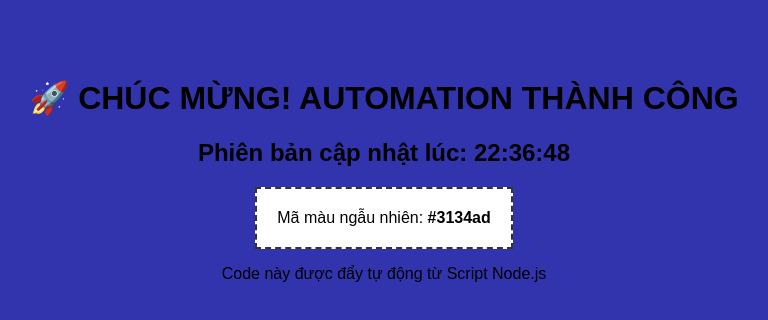
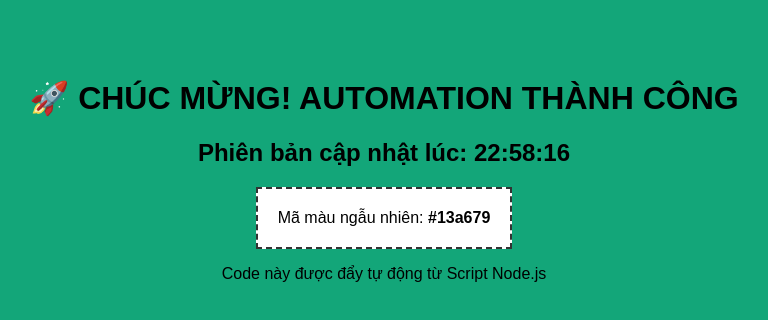
Before and after one commit to minhhuy230301/coolify-demo-html, a plain HTML site: page index.html in a window 1280 px wide. Shown: the whole page, without its empty margins (256-1024 px from the left). Drawn offline with Linux system fonts and the light colour scheme.

Commit message:
Auto-update at 22:58:16

```diff
--- a/index.html
+++ b/index.html
@@ -1,11 +1,11 @@
 
     <!DOCTYPE html>
     <html>
-      <body style="background-color: #3134ad; font-family: sans-serif; text-align: center; padding-top: 50px; transition: 0.5s;">
+      <body style="background-color: #13a679; font-family: sans-serif; text-align: center; padding-top: 50px; transition: 0.5s;">
         <h1>🚀 CHÚC MỪNG! AUTOMATION THÀNH CÔNG</h1>
-        <h2>Phiên bản cập nhật lúc: 22:36:48</h2>
+        <h2>Phiên bản cập nhật lúc: 22:58:16</h2>
         <div style="border: 2px dashed #333; padding: 20px; display: inline-block; background: white;">
-           Mã màu ngẫu nhiên: <strong>#3134ad</strong>
+           Mã màu ngẫu nhiên: <strong>#13a679</strong>
         </div>
         <p>Code này được đẩy tự động từ Script Node.js</p>
       </body>
```
